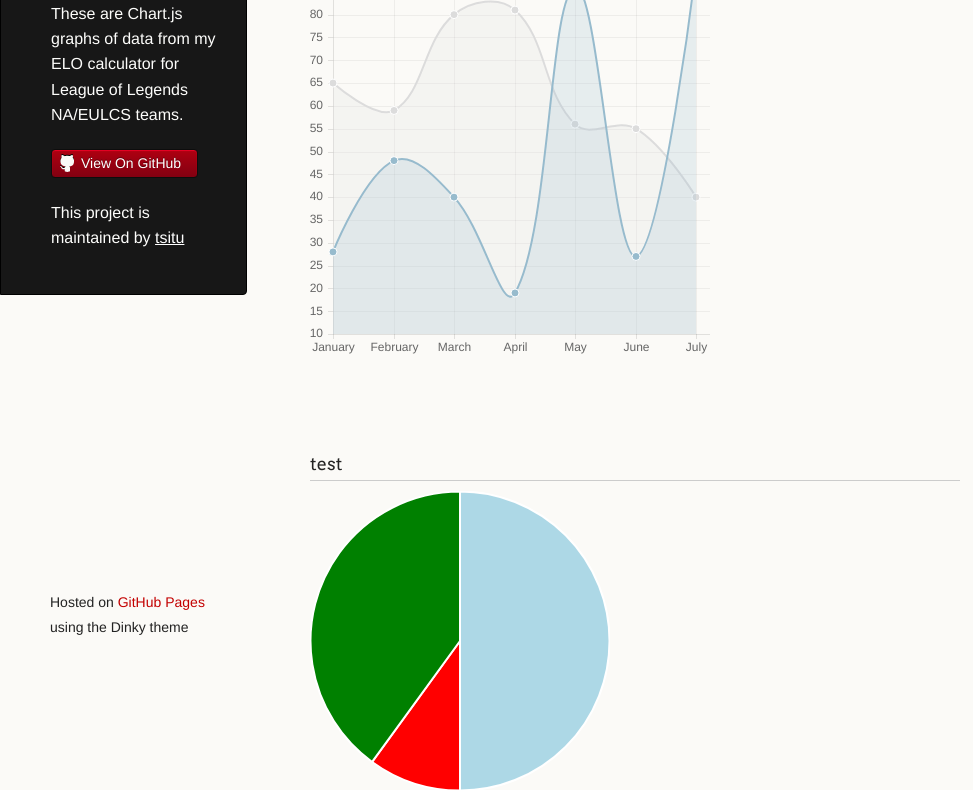
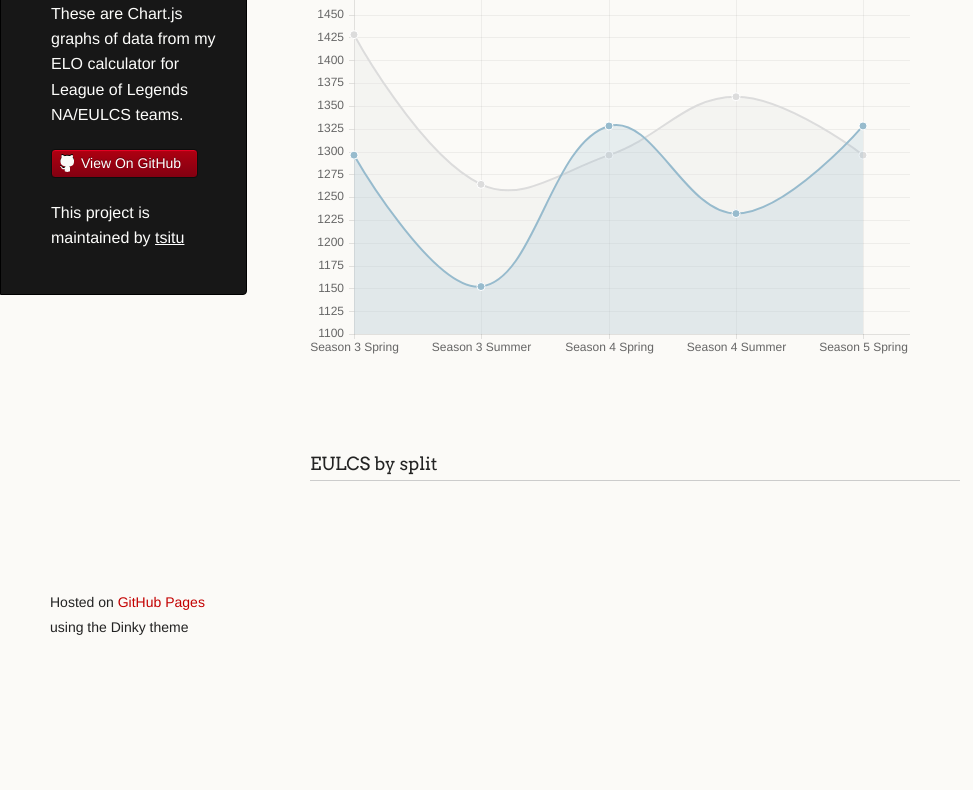
Before and after one commit to tsitu/LCS-Elo, a plain HTML site: page index.html in a window 1280 px wide. Shown: the part 128-918 px from the top of the page, without its empty margins (0-973 px from the left). Drawn offline with Linux system fonts and the light colour scheme.

Commit message:
Basic structure

```diff
--- a/index.html
+++ b/index.html
@@ -29,33 +29,35 @@
       </header>
 
       <section>
-        <h3><a id="NALCS" class="anchor" href="#NALCS" aria-hidden="true"><span class="octicon octicon-link"></span></a>NALCS</h3>
+        <h3><a id="NALCS" class="anchor" href="#NALCS" aria-hidden="true"><span class="octicon octicon-link"></span></a>NALCS by split</h3>
 
-        <canvas id="myChart" height="400" width="400"></canvas>
+        <canvas id="myChart" height="400" width="600"></canvas>
         <script>
           var ctx = document.getElementById("myChart").getContext("2d");
           var data = {
-            labels: ["January", "February", "March", "April", "May", "June", "July"],
+            labels: ["Season 3 Spring", "Season 3 Summer",
+            "Season 4 Spring", "Season 4 Summer",
+            "Season 5 Spring"],
             datasets: [
               {
-                label: "My First dataset",
+                label: "C9",
                 fillColor: "rgba(220,220,220,0.2)",
                 strokeColor: "rgba(220,220,220,1)",
                 pointColor: "rgba(220,220,220,1)",
                 pointStrokeColor: "#fff",
                 pointHighlightFill: "#fff",
                 pointHighlightStroke: "rgba(220,220,220,1)",
-                data: [65, 59, 80, 81, 56, 55, 40]
+                data: [null, 1524, 1474, 1328, 1264]
               },
               {
-                label: "My Second dataset",
+                label: "TSM",
                 fillColor: "rgba(151,187,205,0.2)",
                 strokeColor: "rgba(151,187,205,1)",
                 pointColor: "rgba(151,187,205,1)",
                 pointStrokeColor: "#fff",
                 pointHighlightFill: "#fff",
                 pointHighlightStroke: "rgba(151,187,205,1)",
-                data: [28, 48, 40, 19, 86, 27, 90]
+                data: [1424, 1200, 1429, 1264, 1296]
               }
             ]
           };
@@ -64,26 +66,39 @@
       </section>
 
       <section>
-        <h3><a id="test" class="anchor" href="#test" aria-hidden="true"><span class="octicon octicon-link"></span></a>test</h3>
+        <h3><a id="EULCS" class="anchor" href="#EULCS" aria-hidden="true"><span class="octicon octicon-link"></span></a>EULCS by split</h3>
 
-        <canvas id="pieChartLoc" height="300" width="300"></canvas>
+        <canvas id="myChart" height="400" width="600"></canvas>
         <script>
-          var pieChartData = [
-            {
-              value: 50,
-              color:"lightblue"
-
-            },
-            {
-              value: 10,
-              color: "red"
-            },
-            {
-              value: 40,
-              color: "green"
-            }
-          ]
-          var myLine = new Chart(document.getElementById("pieChartLoc").getContext("2d")).Pie(pieChartData);
+          var ctx = document.getElementById("myChart").getContext("2d");
+          var data = {
+            labels: ["Season 3 Spring", "Season 3 Summer",
+            "Season 4 Spring", "Season 4 Summer",
+            "Season 5 Spring"],
+            datasets: [
+              {
+                label: "FNC",
+                fillColor: "rgba(220,220,220,0.2)",
+                strokeColor: "rgba(220,220,220,1)",
+                pointColor: "rgba(220,220,220,1)",
+                pointStrokeColor: "#fff",
+                pointHighlightFill: "#fff",
+                pointHighlightStroke: "rgba(220,220,220,1)",
+                data: [1428, 1264, 1296, 1360, 1296]
+              },
+              {
+                label: "SK",
+                fillColor: "rgba(151,187,205,0.2)",
+                strokeColor: "rgba(151,187,205,1)",
+                pointColor: "rgba(151,187,205,1)",
+                pointStrokeColor: "#fff",
+                pointHighlightFill: "#fff",
+                pointHighlightStroke: "rgba(151,187,205,1)",
+                data: [1296, 1152, 1328, 1232, 1328]
+              }
+            ]
+          };
+          var myLineChart = new Chart(ctx).Line(data);
         </script>
       </section>
 
```
